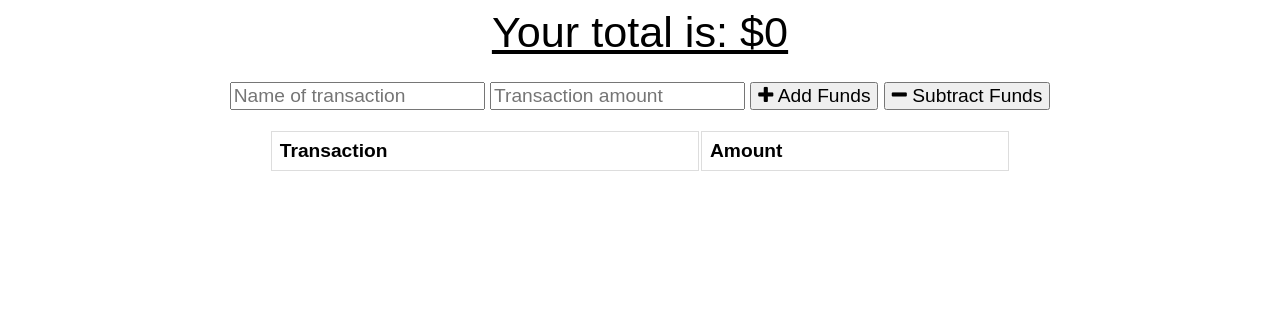
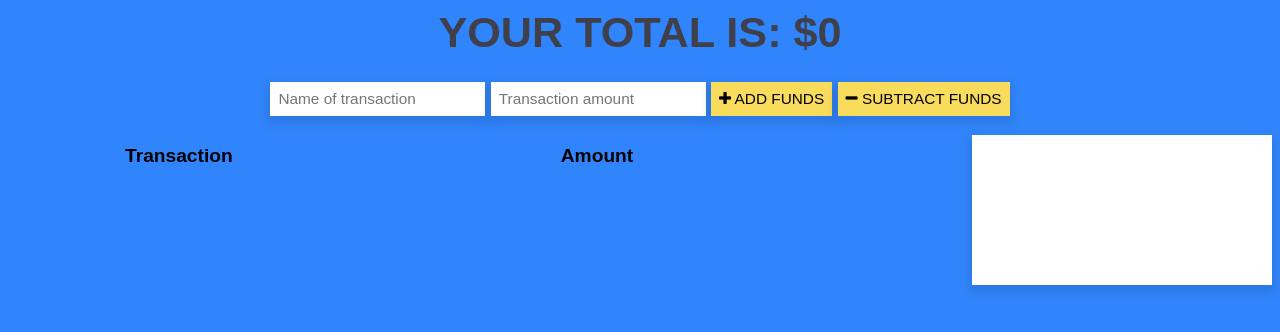
Before and after one commit to Amelia-was/budget-tracker, a website: page public/index.html in a window 1280 px wide. Drawn offline with nearby package versions, Linux system fonts and the light colour scheme; no server answers.

Commit message:
body and button styles

```diff
--- a/public/css/styles.css
+++ b/public/css/styles.css
@@ -1,40 +1,62 @@
 body {
   font-size: 120%;
   font-family: Arial;
+  background: #3185fc;
 }
 
 button, input {
-  font-size: 100%;
+  font-size: 80%;
   font-family: Arial;
+  padding: 8px;
+  border: none;
+  box-shadow: 0 5px 10px 3px rgba(0, 0, 0, 0.1);
+}
+
+button {
+  text-transform: uppercase;
+  background: #f9dc5c;
+}
+
+button:hover {
+  background: #f5e7a8;
+  cursor: pointer;
 }
 
 table {
-  width: 100%;
+  width: 750px;
 }
 
 td, th {
-  border: 1px solid #dddddd;
+  border: none;
   text-align: left;
   padding: 8px;
+  margin: 0;
 }
 
 tr:nth-child(even) {
-  background-color: #dddddd;
+  background-color: #c7e8f3;
 }
 
 .error {
   color: red;
 }
 
+canvas {
+  background: #fff;
+  box-shadow: 0 5px 10px 3px rgba(0, 0, 0, 0.1);
+  max-width: 750px;
+}
+
 .wrapper {
   margin: 0 auto;
-  max-width: 825px;
   text-align: center;
 }
 
 .total {
   font-size: 150%;
-  text-decoration: underline;
+  font-weight: bold;
+  text-transform: uppercase;
+  color: #403f4c;
 }
 
 .form {
@@ -46,6 +68,11 @@ tr:nth-child(even) {
   text-align: left;
   max-height: 300px;
   overflow: auto;
-  width: 90%;
+  max-width: 750px;
   margin: 0 auto;
 }
+
+.budget-wrapper {
+  display: flex;
+  flex-flow: row wrap;
+}
--- a/public/index.html
+++ b/public/index.html
@@ -28,6 +28,8 @@
       <p class="error"></p>
     </div>
 
+    <div class="budget-wrapper">
+
       <div class="transactions">
         <table>
           <thead>
@@ -41,6 +43,8 @@
       </div>
 
       <canvas id="myChart"></canvas>
+
+    </div>
   </div>
 
   <script src="https://cdn.jsdelivr.net/npm/chart.js@2.8.0"></script>
--- a/public/js/index.js
+++ b/public/js/index.js
@@ -71,7 +71,7 @@ function populateChart() {
         datasets: [{
             label: "Total Over Time",
             fill: true,
-            backgroundColor: "#6666ff",
+          backgroundColor: "#f9dc5c",
             data
         }]
     }
```
Lines whose indentation alone changed are shown as unchanged.
